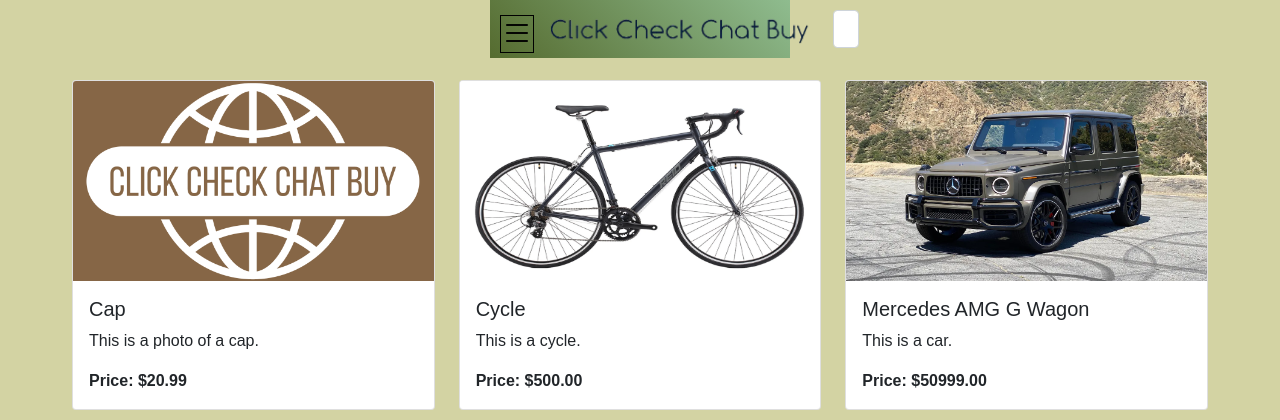
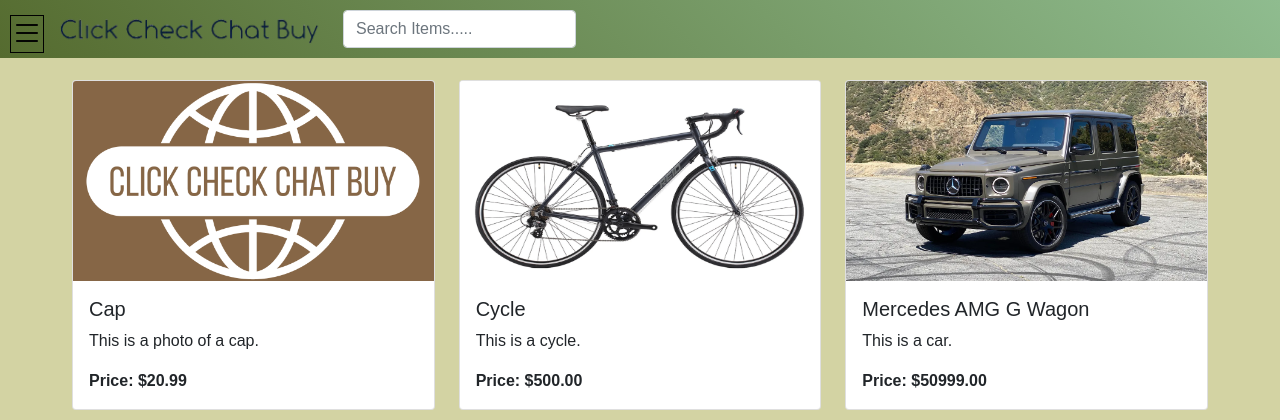
Before and after one commit to rudramankad/Click-Check-Chat-Buy--Rollback-Version, a Django app: page / in a window 1280 px wide. Shown: the top 420 px of the page. Run offline with Django 4.2, Linux system fonts and the light colour scheme; data comes from the database, SQL or seed files in the repository; some libraries are stand-ins or nearby versions.

Commit message:
Homepage changes

```diff
--- a/static/styles/styles.css
+++ b/static/styles/styles.css
@@ -200,8 +200,11 @@
   width: 25%;
 }
 
-.d-flex
+#d-flex
 {
-  width: 300px;
-  margin: 0 auto;
+  width: max-content;
+  left: 0px;
+  right: 0px;
+  top: 0px;
+  background-color: white;
 }
--- a/templates/homepage.html
+++ b/templates/homepage.html
@@ -58,7 +58,7 @@
                     <img src="{% static 'images/logo-bg.png' %}" alt="Click Check Chat Buy" id="qlogo" style="width: 275px; height: 30px;"/>
                 </a>
 
-                <div class=x"d-fle">
+                <div class="d-flex">
                     <input type="text" class="form-control" id="searchInput" placeholder="" />
                 </div>
 
```
